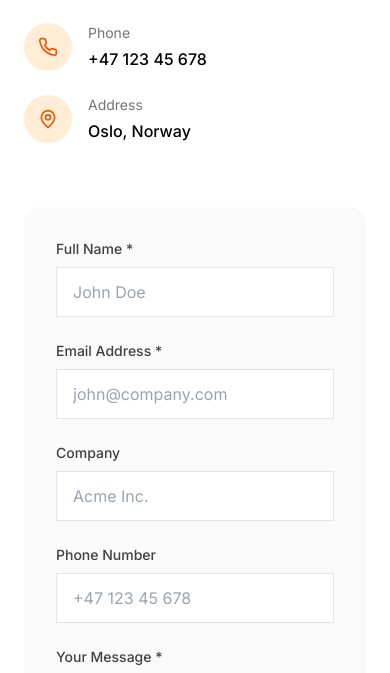
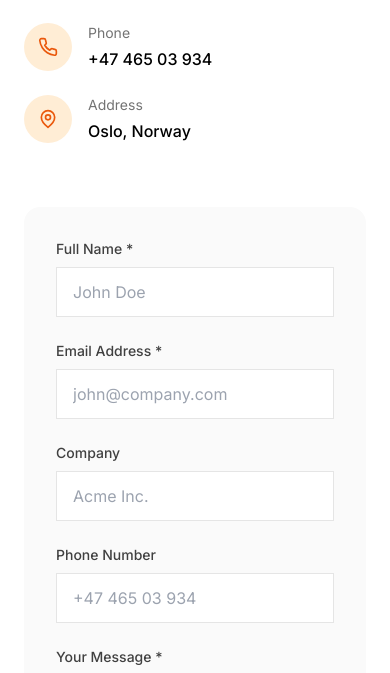
Before and after one commit to makwansoran/GoMercant.com, a Next.js app: page /contact in a window 390 px wide. Shown: the part 501-1174 px from the top of the page. Built offline with nearby package versions, Linux system fonts and the light colour scheme.

Commit message:
Update phone number to +47 465 03 934 on contact page

```diff
--- a/app/contact/page.tsx
+++ b/app/contact/page.tsx
@@ -93,8 +93,8 @@ export default function ContactPage() {
                     </div>
                     <div>
                       <div className="text-sm text-neutral-500 mb-1">Phone</div>
-                      <a href="tel:+4712345678" className="text-black font-medium hover:text-orange-600 transition-colors">
-                        +47 123 45 678
+                      <a href="tel:+4746503934" className="text-black font-medium hover:text-orange-600 transition-colors">
+                        +47 465 03 934
                       </a>
                     </div>
                   </div>
@@ -167,10 +167,10 @@ export default function ContactPage() {
                     <label className="block text-sm font-medium text-neutral-700 mb-2">
                       Phone Number
                     </label>
-                    <input
+                      <input
                       type="tel"
                       className="w-full px-4 py-3 rounded-lg border border-neutral-200 bg-white focus:border-orange-500 focus:ring-2 focus:ring-orange-500/20 outline-none transition-all"
-                      placeholder="+47 123 45 678"
+                      placeholder="+47 465 03 934"
                     />
                   </div>
                 </div>
```
